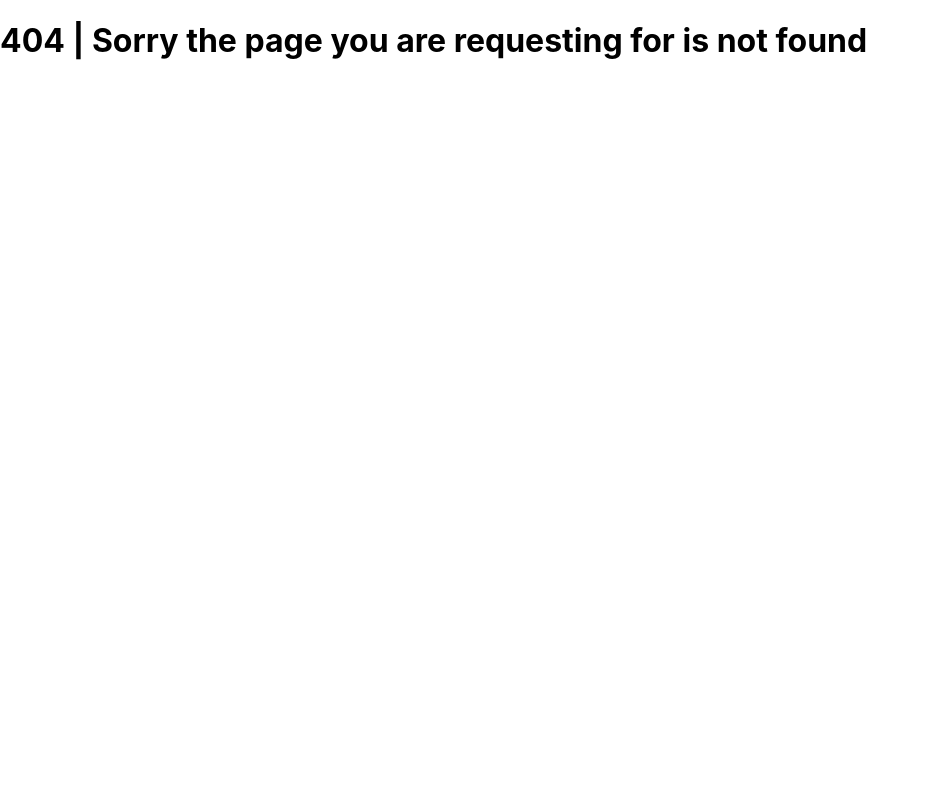
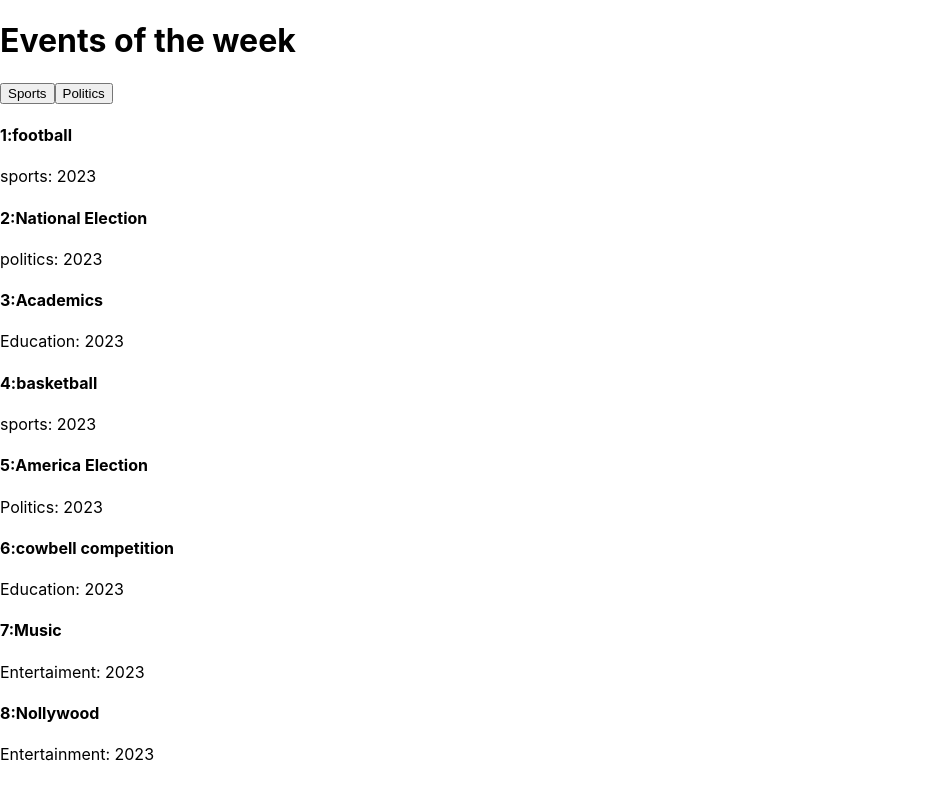
Before and after one commit to Prisca-Onyeagoro/nextjs-tutorial, a Next.js app: page /events in a window 1280 px wide. Before the commit this address had no page. Shown: the whole page, without its empty margins (0-929 px from the left). Built offline with nearby package versions, Linux system fonts and the light colour scheme; data requests are answered from the project's data file.

Commit message:
swr and ssr

```diff
--- a/db.json
+++ b/db.json
@@ -1,4 +1,62 @@
 {
+  "events": [
+    {
+      "id": 1,
+      "title": "football",
+      "category": "sports",
+      "date": 2023
+    },
+    {
+      "id": 2,
+      "title": "National Election",
+      "category": "politics",
+      "date": 2023
+    },
+    {
+      "id": 3,
+      "title": "Academics",
+      "category": "Education",
+      "date": 2023
+    },
+    {
+      "id": 4,
+      "title": "basketball",
+      "category": "sports",
+      "date": 2023
+    },
+    {
+      "id": 5,
+      "title": "America Election",
+      "category": "Politics",
+      "date": 2023
+    },
+    {
+      "id": 6,
+      "title": "cowbell competition",
+      "category": "Education",
+      "date": 2023
+    },
+    {
+      "id": 7,
+      "title": "Music",
+      "category": "Entertaiment",
+      "date": 2023
+    },
+    {
+      "id": 8,
+      "title": "Nollywood",
+      "category": "Entertainment",
+      "date": 2023
+    }
+  ],
+  "dashboard": [
+    {
+      "posts": 5,
+      "likes": 790,
+      "followers": "2.5k",
+      "following": "1k"
+    }
+  ],
   "news": [
     {
       "id": 1,
--- a/package.json
+++ b/package.json
@@ -13,7 +13,8 @@
     "json-server": "^0.17.3",
     "next": "13.4.3",
     "react": "18.2.0",
-    "react-dom": "18.2.0"
+    "react-dom": "18.2.0",
+    "swr": "^2.1.5"
   },
   "devDependencies": {
     "eslint": "8.41.0",
--- /dev/null
+++ b/pages/events.js
@@ -0,0 +1,56 @@
+import { useState } from 'react';
+
+const events = ({ eventList }) => {
+  const [events, setEvents] = useState(eventList);
+  const fetchsports = async () => {
+    const response = await fetch(
+      'http://localhost:4000/events?category=sports'
+    );
+    const data = await response.json();
+    setEvents(data);
+  };
+  const fetchpolitics = async () => {
+    const response = await fetch(
+      'http://localhost:4000/events?category=politics'
+    );
+    const datas = await response.json();
+    setEvents(datas);
+  };
+
+  return (
+    <>
+      <h1>Events of the week</h1>
+      <button onClick={fetchsports}>Sports</button>
+
+      <button onClick={fetchpolitics}>Politics</button>
+
+      {events.map((event) => {
+        return (
+          <>
+            <div key={event.id}>
+              <h4>
+                {event.id}:{event.title}
+              </h4>
+              <p>
+                {event.category}: {event.date}
+              </p>
+            </div>
+          </>
+        );
+      })}
+    </>
+  );
+};
+
+export default events;
+
+export async function getServerSideProps() {
+  const response = await fetch('http://localhost:4000/events');
+  const data = await response.json();
+
+  return {
+    props: {
+      eventList: data,
+    },
+  };
+}
```
Also changed, not shown: pages/dashboard-swr.js (added, +37 -0 lines), pages/dashboard.js (added, +42 -0 lines), 1 other file (tests, documents, lock files or other folders).
